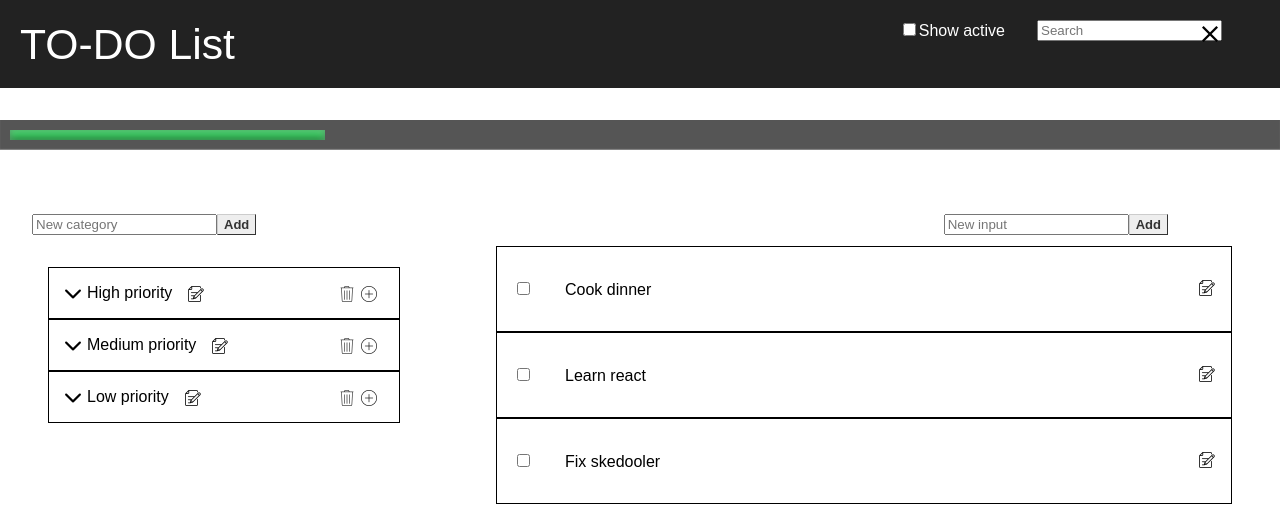
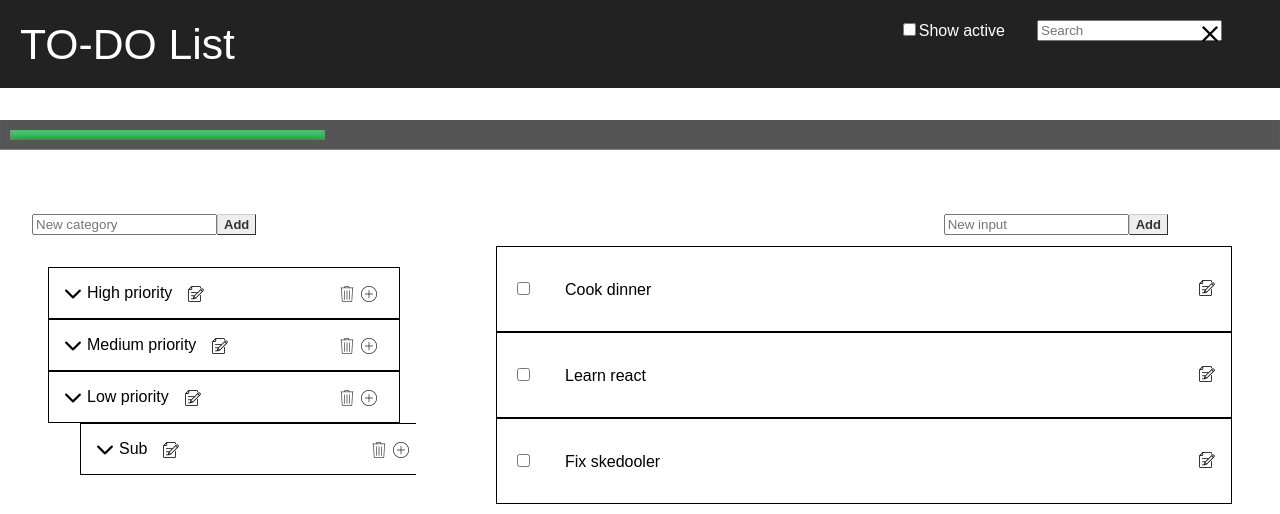
Before and after one commit to artyomkovshov/react, a React (Create React App) app: page / in a window 1280 px wide. Shown: the top 514 px of the page. Built offline with nearby package versions, Linux system fonts and the light colour scheme.

Commit message:
Code refactor

```diff
--- a/src/components/App/Category.js
+++ b/src/components/App/Category.js
@@ -5,9 +5,11 @@ import React, { Component } from 'react';
 class Category extends Component {
 
     render() {
-
+        let style = {
+            left: this.props.params.indent + 'em'
+        }
         return (
-            <li style={this.props.style} className="App-main__category-item">
+            <li style={style} className="App-main__category-item">
                 <label><input type="button" className="arrow_down icon" /><span className="category-name">{this.props.params.name}</span></label>
                 <input type="button" className="icon edit-button" />
                 <div className="item__button-block">
--- a/src/components/App/CategoryContainer.js
+++ b/src/components/App/CategoryContainer.js
@@ -3,11 +3,23 @@ import CategoryList from './CategoryList';
 import AddCategory from './AddCategory';
 
 class CategoryContainer extends Component {
+     constructor(props) {
+        super(props);
+        this.state = {
+            categories: [
+                {name: "High priority" , id: 1, parentID: null, select: false, indent: 0},
+                {name: "Medium priority" , id: 2, parentID: null, select: false, indent: 0},
+                {name: "Low priority" , id: 3, parentID: null, select: false, indent: 0},
+                {name: "Sub" , id: 4, parentID: 3, select: false, indent: 2},
+            ]
+        }
+    }
+
     render() {
         return (
             <div className="App-main__category">
                 <AddCategory></AddCategory>
-                <CategoryList/>
+                <CategoryList categories={this.state.categories}/>
             </div>
         );
     }
--- a/src/components/App/CategoryList.js
+++ b/src/components/App/CategoryList.js
@@ -3,31 +3,12 @@ import Category from './Category';
 
 class CategoryList extends Component {
 
-    constructor(props) {
-        super(props);
-        this.state = {
-            categories: [
-                {name: "High priority" , id: 1, parentID: null, select: false},
-                {name: "Medium priority" , id: 2, parentID: null, select: false},
-                {name: "Low priority" , id: 3, parentID: null, select: false}
-            ]
-        }
-    }
-
-
     render() {
-        const sub = {
-            left: '2em'
-        };
-
-        const array = this.state.categories.map((elem) => <Category params={elem}/>);
+        const array = this.props.categories.map((elem) => <Category  key={elem.id} params={elem}/>);
 
         return (
             <ul className="App-main__category-list">
                 {array}
-                {/*<Category style={sub}/>*/}
-                {/*<Category style={sub}/>*/}
-                {/*<Category style={sub}/>*/}
             </ul>
         );
     }
--- a/src/components/App/ItemsContainer.js
+++ b/src/components/App/ItemsContainer.js
@@ -3,11 +3,26 @@ import ItemsList from './ItemsList';
 import AddItem from './AddItem';
 
 class ItemsContainer extends Component {
+    constructor(props) {
+        super(props);
+        this.state = {
+            items: [
+                {name: "Cook dinner", id: 1, done: false},
+                {name: "Learn react", id: 2, done: false},
+                {name: "Fix skedooler", id: 3, done: false}
+            ]
+        }
+    }
+
+    toggleActive() {
+        // We should change state in container components :)
+    }
+
     render() {
         return (
             <div className="App-main__items">
                 <AddItem></AddItem>
-                <ItemsList/>
+                <ItemsList items={this.state.items} toogleActive={this.toggleActive}/>
             </div>
         );
     }
--- a/src/components/App/ItemsList.js
+++ b/src/components/App/ItemsList.js
@@ -2,28 +2,15 @@ import React, { Component } from 'react';
 import Item from './Item';
 
 class ItemsList extends Component {
-    constructor(props) {
-        super(props);
-        this.state = {
-            items: [
-                {name: "Cook dinner", id: 1, done: false},
-                {name: "Learn react", id: 2, done: false},
-                {name: "Fix skedooler", id: 3, done: false}
-            ]
-        }
-    }
 
     render() {
-
-        const array = this.state.items.map((elem) => <Item params={elem}/>);
-
+        const array = this.props.items.map((elem) => <Item key={elem.id} params={elem} toogleActive={this.props.toogleActive}/>);
 
         return (
 
         <ul className="App-main__items-list">
             {array}
         </ul>
-
         );
     }
 }
```
